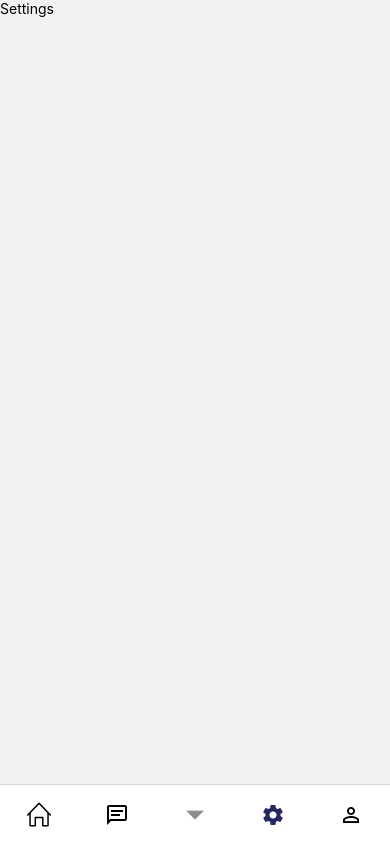
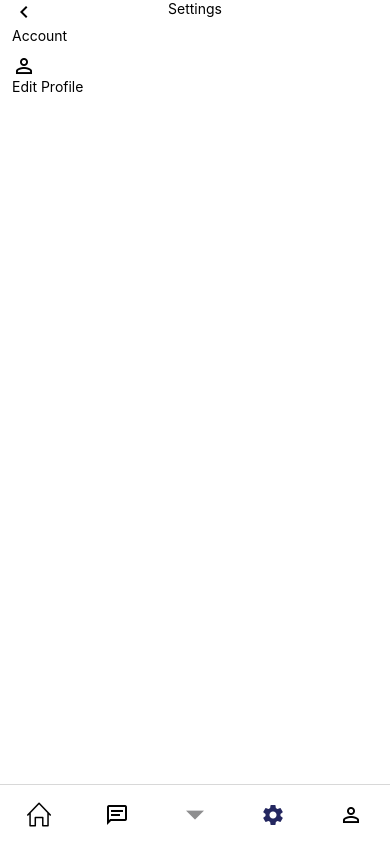
Before and after one commit to kneeshuh/reactnative-user-profile-settings, a React Native app: screen /Settings in a window 390 px wide. Built offline with nearby package versions, Linux system fonts and the light colour scheme.

Commit message:
add functionality for changing profile picture in editProfile page

```diff
--- a/package.json
+++ b/package.json
@@ -22,7 +22,8 @@
     "react-native": "0.73.4",
     "react-native-safe-area-context": "4.8.2",
     "react-native-screens": "~3.29.0",
-    "react-native-web": "~0.19.6"
+    "react-native-web": "~0.19.6",
+    "expo-image-picker": "~14.7.1"
   },
   "devDependencies": {
     "@babel/core": "^7.20.0"
--- a/screens/EditProfile.js
+++ b/screens/EditProfile.js
@@ -1,11 +1,69 @@
-import { View, Text } from 'react-native'
+import { View, Text, SafeAreaView, TouchableOpacity, ScrollView, Image } from 'react-native'
 import React from 'react'
+import { useState } from 'react'
+import { MaterialIcons } from '@expo/vector-icons'
+import { colors } from '../constants/theme'
+import * as ImagePicker from 'expo-image-picker'
 
-const EditProfile = () => {
+const EditProfile = ({ navigation }) => {
+
+    const [selectedImage, setSelectedImage] = useState('https://media.istockphoto.com/id/1495088043/vector/user-profile-icon-avatar-or-person-icon-profile-picture-portrait-symbol-default-portrait.jpg?s=612x612&w=0&k=20&c=dhV2p1JwmloBTOaGAtaA3AW1KSnjsdMt7-U_3EZElZ0=')
+
+    const handleImageSelection = async () => {
+        let result = await ImagePicker.launchImageLibraryAsync({
+            mediaTypes: ImagePicker.MediaTypeOptions.All,
+            allowsEditing: true,
+            aspect: [4, 4],
+            quality: 1
+        })
+        console.log(result)
+        if (!result.canceled) {
+            setSelectedImage(result.assets[0].uri)
+        }
+    }
+
     return (
-        <View>
-            <Text>Edit Profile</Text>
-        </View>
+        <SafeAreaView style={{
+            flex: 1,
+            backgroundColor: 'white',
+            paddingHorizontal: 22
+        }}>
+            <View style={{
+                marginHorizontal: 12,
+                flexDirection: 'row',
+                justifyContent: 'center'
+            }}>
+                <TouchableOpacity onPress={() => navigation.goBack()} style={{
+                    position: 'absolute',
+                    left: 0
+                }}>
+                    <MaterialIcons name='keyboard-arrow-left' size={24} color='black'/>
+                </TouchableOpacity>
+                <Text>Edit Profile</Text>
+            </View>
+            <ScrollView>
+                <View style={{
+                    alignItems: 'center',
+                    marginVertical: 22
+                }}>
+                    <TouchableOpacity onPress={handleImageSelection}>
+                        <Image source={{ uri: selectedImage }} style={{ height: 170, width: 170, borderRadius: 85, borderWidth: 2, borderColor: colors.primary }}/>
+                        <View style={{
+                            position: 'absolute',
+                            bottom: 0,
+                            right: 0,
+                            zIndex: 9999
+                        }}>
+                            <MaterialIcons
+                                name='photo-camera'
+                                size={32}
+                                color={colors.primary}
+                            />
+                        </View>
+                    </TouchableOpacity>
+                </View>
+            </ScrollView>
+        </SafeAreaView>
     )
 }
 
--- a/screens/Settings.js
+++ b/screens/Settings.js
@@ -1,11 +1,92 @@
-import { View, Text } from 'react-native'
+import { View, Text, TouchableOpacity } from 'react-native'
 import React from 'react'
+import { SafeAreaView } from 'react-native-safe-area-context'
+import { MaterialIcons } from '@expo/vector-icons'
+import { ScrollView } from 'react-native'
 
-const SettingsScreen = () => {
+
+const SettingsScreen = ({ navigation }) => {
+
+    const navigateToEditProfile = () => {
+        navigation.navigate('EditProfile')
+    }
+
+    const navigateToSecurity = () => {
+        console.log('Security function')
+    }
+
+    const navigateToNotifications = () => {
+        console.log('Notifications function')
+    }
+
+    const navigateToPrivacy = () => {
+        console.log('Privacy function')
+    }
+
+    const accountItems = [
+        {icon: 'person-outline', text: 'Edit Profile', action: navigateToEditProfile},
+        // {icon: 'security', text: 'Security', action: navigateToSecurity},
+        // {icon: 'notifications-none', text: 'Notifications', action: navigateToNotifications},
+        // {icon: 'lock-outline', text: 'Privacy', action: navigateToPrivacy},
+    ];
+
+    const renderSettingsItem = ({ icon, text, action }) => {
+        <TouchableOpacity onPress={action} style={{ flexDirection: 'row', alignItems: 'center', paddingVertical: 8, paddingLeft: 12}}>
+            <MaterialIcons name={icon} size={24} color='black'/>
+            <Text style={{ marginLeft: 36, fontWeight: 600, fontSize: 16 }}>{text}</Text>
+        </TouchableOpacity>
+    }
+
     return (
-        <View>
-            <Text>Settings</Text>
-        </View>
+        <SafeAreaView
+            style={{
+                flex: 1,
+                backgroundColor: 'white'
+            }}
+        >
+            <View style={{
+                marginHorizontal: 12,
+                flexDirection: 'row',
+                justifyContent: 'center'
+            }}>
+                <TouchableOpacity
+                    onPress={() => navigation.goBack()}
+                    style={{
+                        position: 'absolute',
+                        left: 0
+                    }}
+                >
+                    <MaterialIcons
+                        name='keyboard-arrow-left'
+                        size={24}
+                        color="black"
+                    />
+                </TouchableOpacity>
+                    <Text>Settings</Text>
+            </View>
+            <ScrollView style={{marginHorizontal: 12}}>
+
+            <View style={{
+                marginBottom: 12
+            }}>
+                <Text style={{
+                    marginVertical: 10
+                }}>Account</Text>
+                <View style={{
+                    borderRadius: 12,
+                }}>
+                    <MaterialIcons
+                        name='person-outline'
+                        size={24}
+                        color='black'
+                        onPress={navigateToEditProfile}
+                    ></MaterialIcons>
+                    <Text>Edit Profile</Text>
+
+                </View>
+            </View>
+            </ScrollView>
+        </SafeAreaView>
     )
 }
 
```
Also changed, not shown: 1 other file (tests, documents, lock files or other folders).
